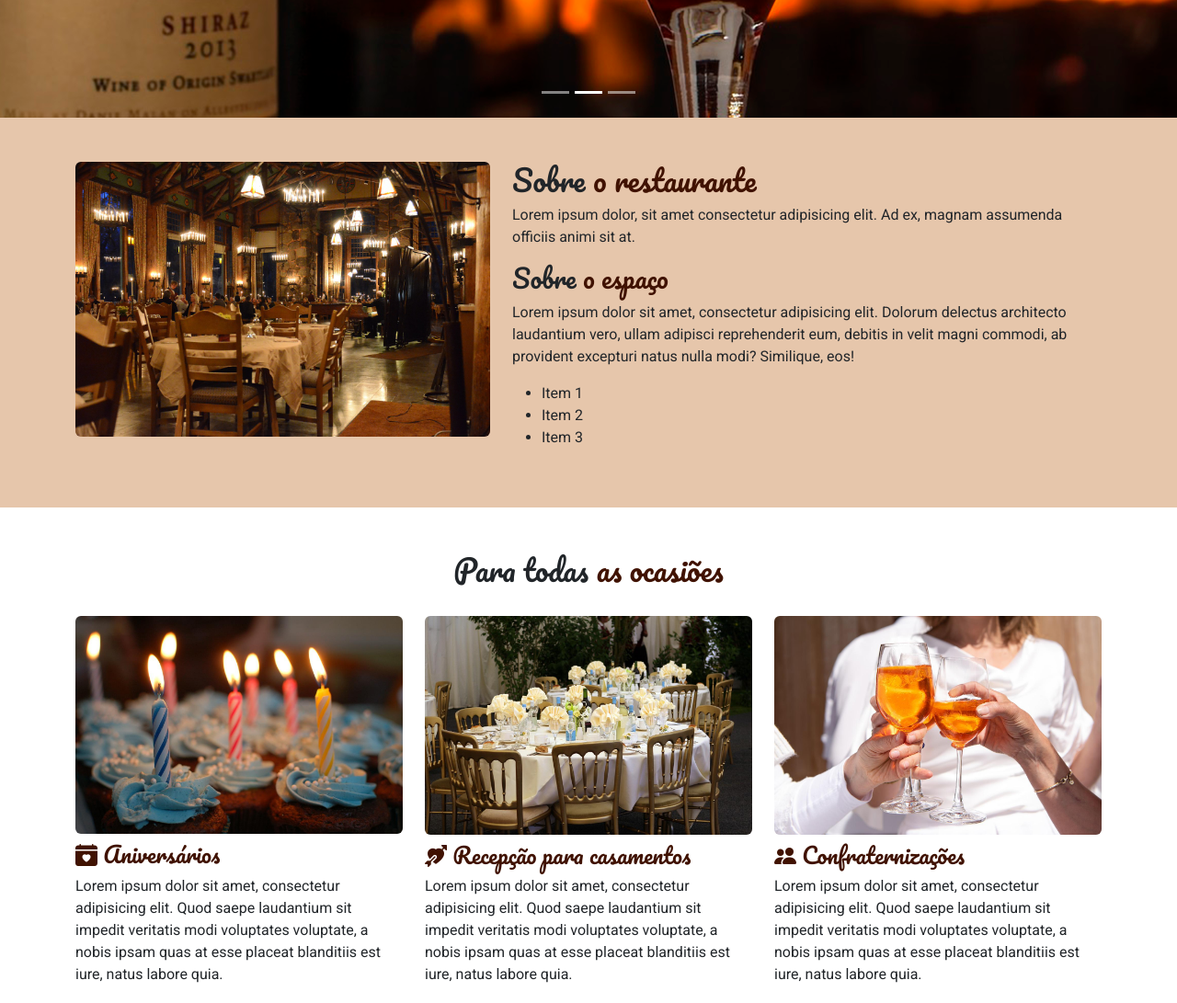
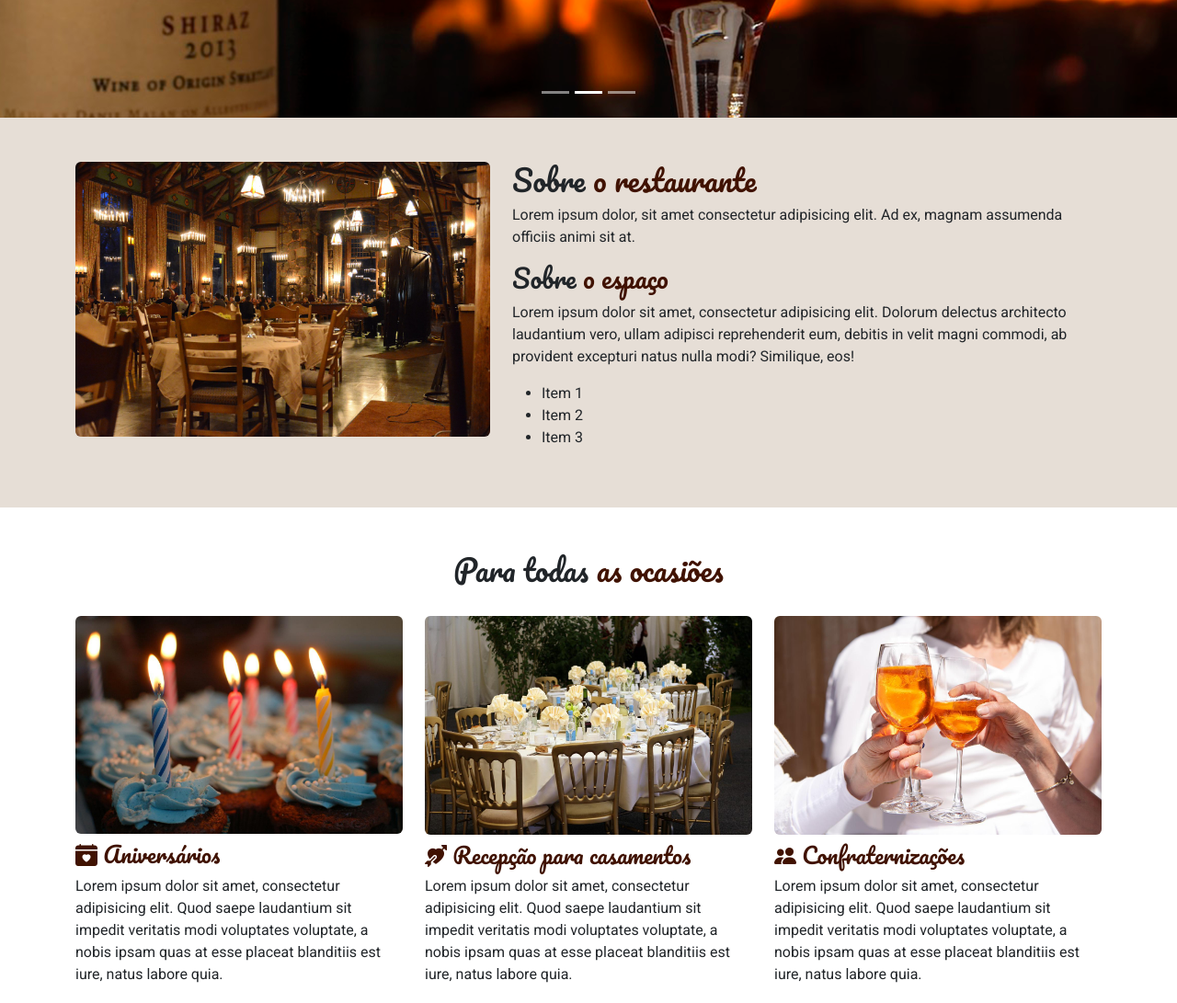
Before and after one commit to leonardo1194/restaurante-nouveau, a plain HTML site: page index.html in a window 1280 px wide. Shown: the part 720-1811 px from the top of the page at 92% size. Drawn offline with nearby package versions, Linux system fonts and the light colour scheme.

Commit message:
bg-color uptade

```diff
--- a/CSS/main.css
+++ b/CSS/main.css
@@ -39,7 +39,7 @@ span {
 
 .sobre,
 #cardapio {
-    background-color: #e6c6ab;
+    background-color: #e6ded6;
 }
 
 .nav-cardapio .nav-link.active,
```
